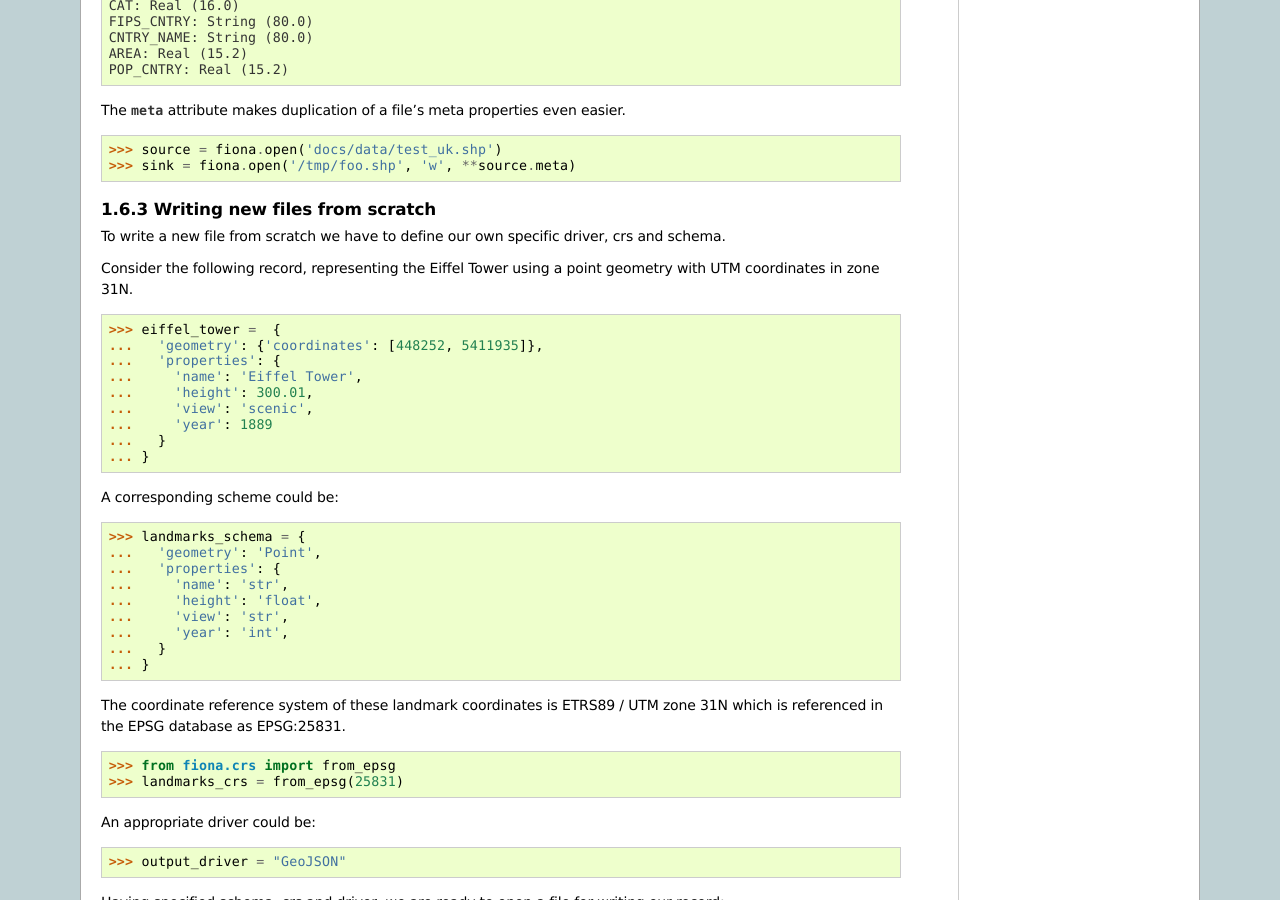
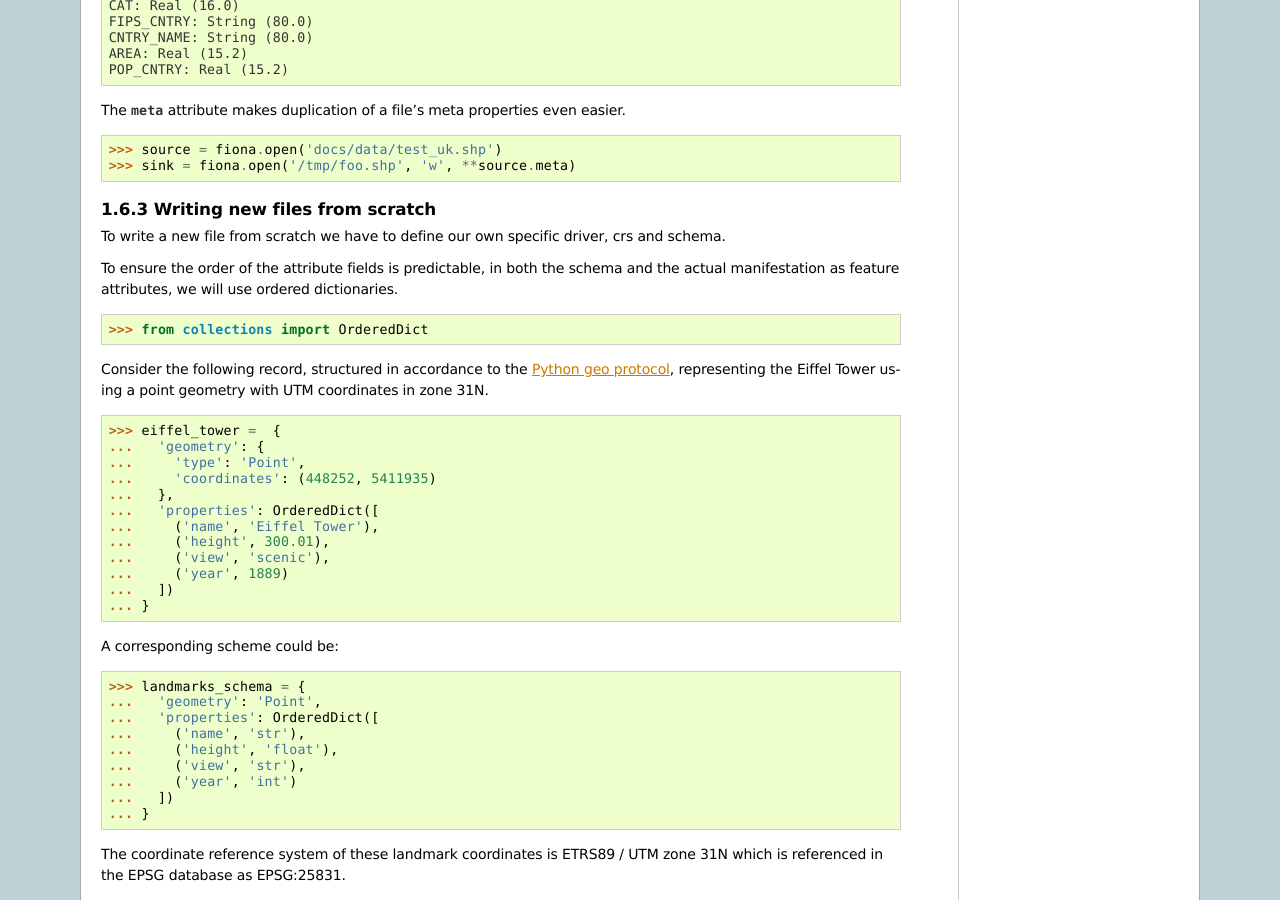
Before and after one commit to Toblerity/Fiona, a Sphinx documentation site: the page built from docs/manual.rst, in a window 1280 px wide and 900 px high, scrolled down 12499 px. Built offline with Sphinx 7.4.7, drawn with Linux system fonts in a browser that asks for light colours.

Commit message:
fix and improvement of example, link to geo protocol
Fixed:
The geometry needs a "type": "Point". -> https://github.com/kannes/Fiona/commit/635c1e5fcd961481deec13496d5d132c03acd97e#r28601669
OrderedDict for schema and feature properties -> https://github.com/kannes/Fiona/commit/635c1e5fcd961481deec13496d5d132c03acd97e#r28601967
Link to geo interface -> https://github.com/kannes/Fiona/commit/635c1e5fcd961481deec13496d5d132c03acd97e#r28605100

```diff
--- a/docs/manual.rst
+++ b/docs/manual.rst
@@ -906,18 +906,27 @@ Writing new files from scratch
 
 To write a new file from scratch we have to define our own specific driver, crs and schema.
 
-Consider the following record, representing the Eiffel Tower using a point geometry with UTM coordinates in zone 31N.
+To ensure the order of the attribute fields is predictable, in both the schema and the actual manifestation as feature attributes, we will use ordered dictionaries.
+
+.. sourcecode:: pycon
+
+  >>> from collections import OrderedDict
+
+Consider the following record, structured in accordance to the `Python geo protocol <https://gist.github.com/sgillies/2217756>`__, representing the Eiffel Tower using a point geometry with UTM coordinates in zone 31N.
 
 .. sourcecode:: pycon
 
   >>> eiffel_tower =  {
-  ...   'geometry': {'coordinates': [448252, 5411935]},
-  ...   'properties': {
-  ...     'name': 'Eiffel Tower',
-  ...     'height': 300.01,
-  ...     'view': 'scenic',
-  ...     'year': 1889
-  ...   }
+  ...   'geometry': {
+  ...     'type': 'Point',
+  ...     'coordinates': (448252, 5411935)
+  ...   },
+  ...   'properties': OrderedDict([
+  ...     ('name', 'Eiffel Tower'),
+  ...     ('height', 300.01),
+  ...     ('view', 'scenic'),
+  ...     ('year', 1889)
+  ...   ])
   ... }
 
 A corresponding scheme could be:
@@ -926,12 +935,12 @@ A corresponding scheme could be:
 
   >>> landmarks_schema = {
   ...   'geometry': 'Point',
-  ...   'properties': {
-  ...     'name': 'str',
-  ...     'height': 'float',
-  ...     'view': 'str',
-  ...     'year': 'int',
-  ...   }
+  ...   'properties': OrderedDict([
+  ...     ('name', 'str'),
+  ...     ('height', 'float'),
+  ...     ('view', 'str'),
+  ...     ('year', 'int')
+  ...   ])
   ... }
 
 The coordinate reference system of these landmark coordinates is ETRS89 / UTM zone 31N which is referenced in the EPSG database as EPSG:25831.
```
